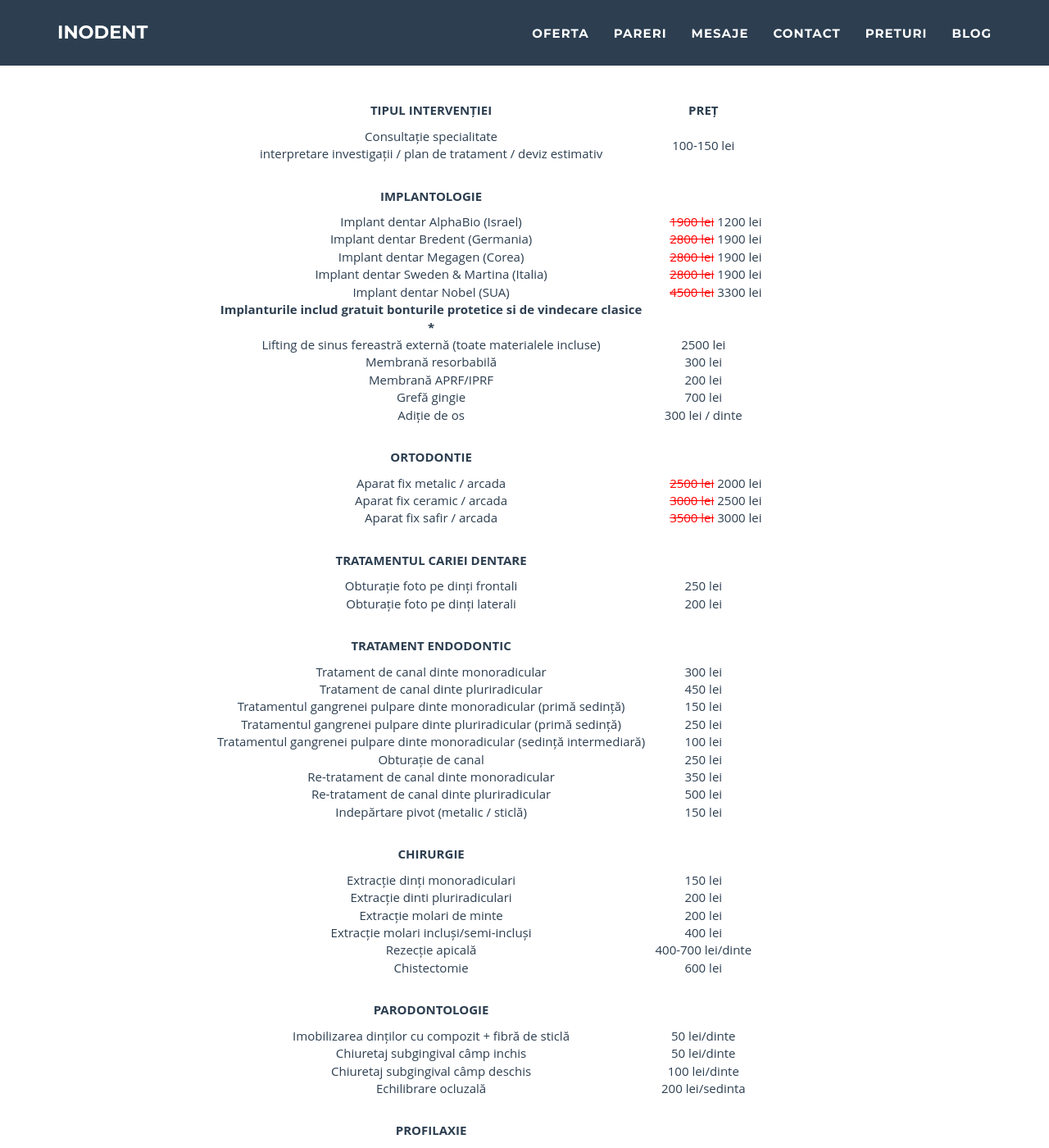
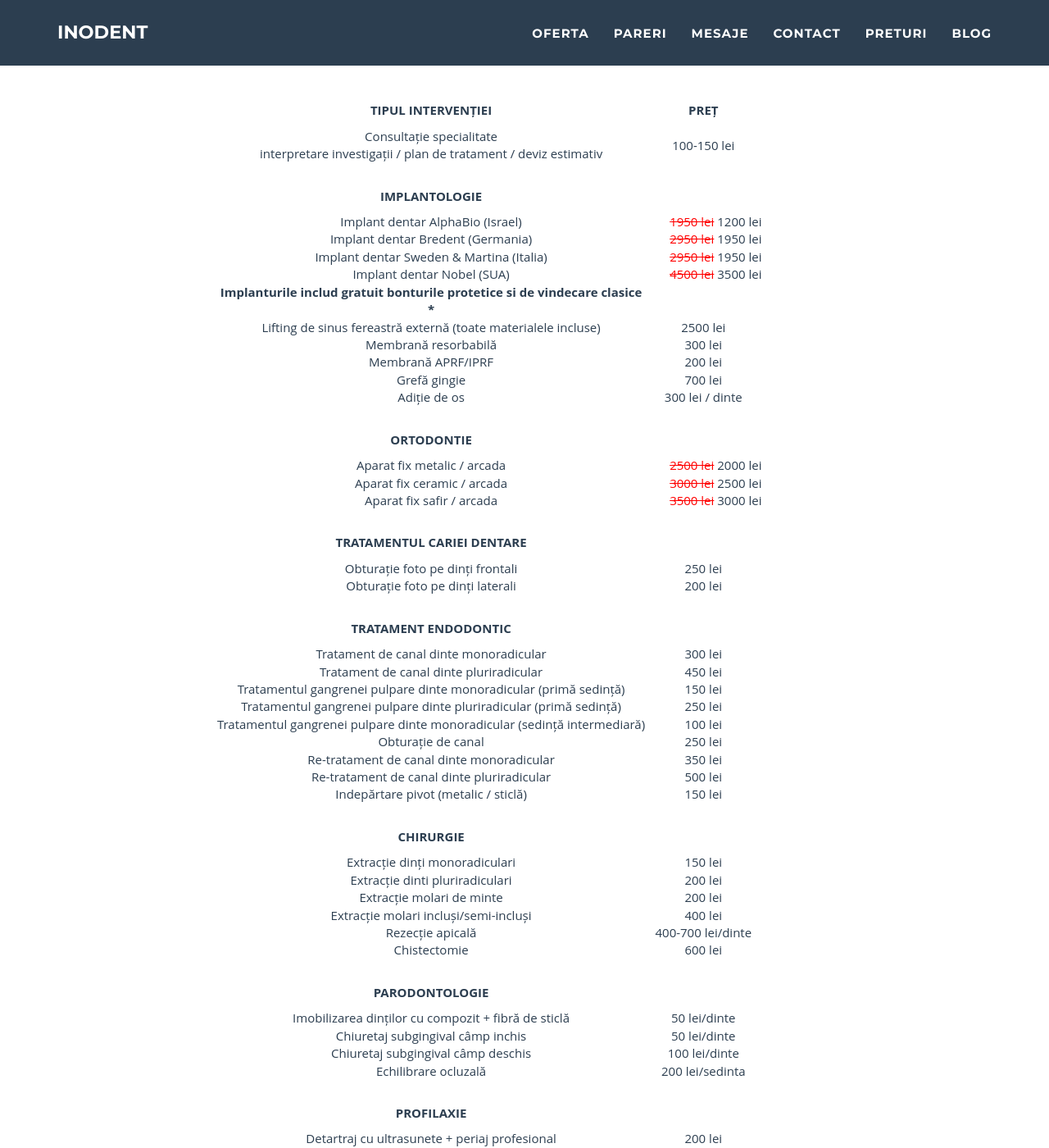
Before and after one commit to littledentgopo/offerdent, a Jekyll site: the page built from tarife.html, in a window 1280 px wide and 1400 px high, scrolled down 1112 px. Shown: the whole window at 82% size. Built offline with Jekyll 4.4.1, drawn with Linux system fonts in a browser that asks for light colours; comment, search, counter and statistics services are not loaded; some of the changed text lies outside the part shown.

Commit message:
update prices

```diff
--- a/_includes/pricestable.html
+++ b/_includes/pricestable.html
@@ -4,11 +4,10 @@
        <tr><td>Consultație specialitate <br/> interpretare investigații / plan de tratament / deviz estimativ</td><td>100-150 lei</td></tr>
 
        <tr><th>IMPLANTOLOGIE</th><th></th></tr>
-       <tr><td>Implant dentar AlphaBio (Israel)</td><td><del> 1900 lei</del><span> 1200 lei</span></td></tr>
-       <tr><td>Implant dentar Bredent (Germania)</td><td><del> 2800 lei</del><span> 1900 lei</span></td></tr>
-       <tr><td>Implant dentar Megagen (Corea)</td><td><del> 2800 lei</del><span> 1900 lei</span></td></tr>
-       <tr><td>Implant dentar Sweden &amp; Martina (Italia)</td><td><del> 2800 lei</del><span> 1900 lei</span></td></tr>
-       <tr><td>Implant dentar Nobel (SUA)</td><td><del> 4500 lei</del><span> 3300 lei</span></td></tr>
+       <tr><td>Implant dentar AlphaBio (Israel)</td><td><del> 1950 lei</del><span> 1200 lei</span></td></tr>
+       <tr><td>Implant dentar Bredent (Germania)</td><td><del> 2950 lei</del><span> 1950 lei</span></td></tr>
+       <tr><td>Implant dentar Sweden &amp; Martina (Italia)</td><td><del> 2950 lei</del><span> 1950 lei</span></td></tr>
+       <tr><td>Implant dentar Nobel (SUA)</td><td><del> 4500 lei</del><span> 3500 lei</span></td></tr>
 
        <tr><td><b>Implanturile includ gratuit bonturile protetice si de vindecare clasice</b></td><td></td></tr>
 
@@ -81,8 +80,8 @@
        <tr><td>Ablație (tăiere coroană)</td><td>50 lei</td></tr>
        <tr><td><b>*</b></td><td></td></tr>
        <tr><td>Proteză totală/parțială acrilică</td><td>1500 lei</td></tr>
-       <tr><td>Proteză scheletată cu sisteme speciale de retenție</td><td>3000 lei</td></tr>
-       <tr><td>Proteză scheletată cu crosete turnate</td><td>2000 lei</td></tr>
+       <tr><td>Proteză scheletată cu sisteme speciale de retenție</td><td>3500 lei</td></tr>
+       <tr><td>Proteză scheletată cu crosete turnate</td><td>2500 lei</td></tr>
 
        <tr><th>TRATAMENTE COPII</th><th></th></tr>
        <tr><td>Extracție dinți temporari</td><td>50-100 lei</td></tr>
```
Also changed, not shown: other parts of _includes/pricestable.html (+4 -4 lines).
